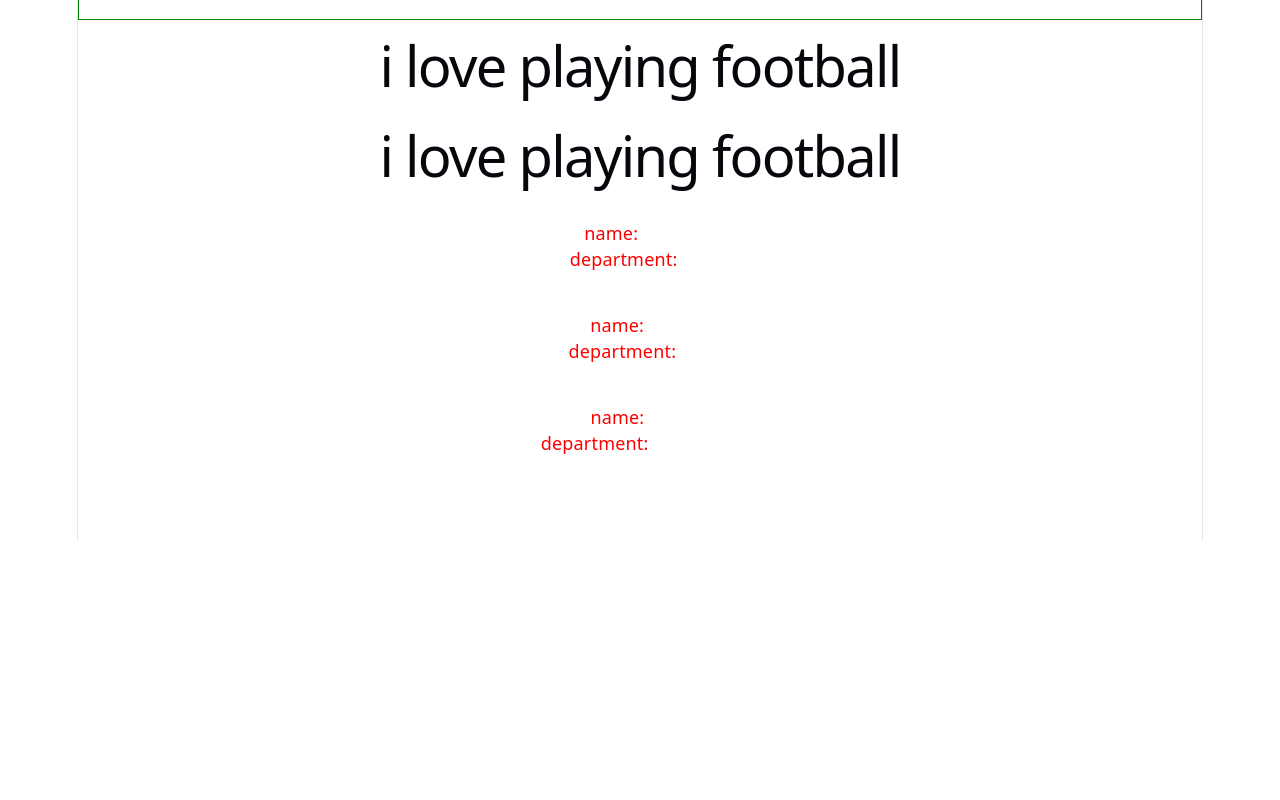
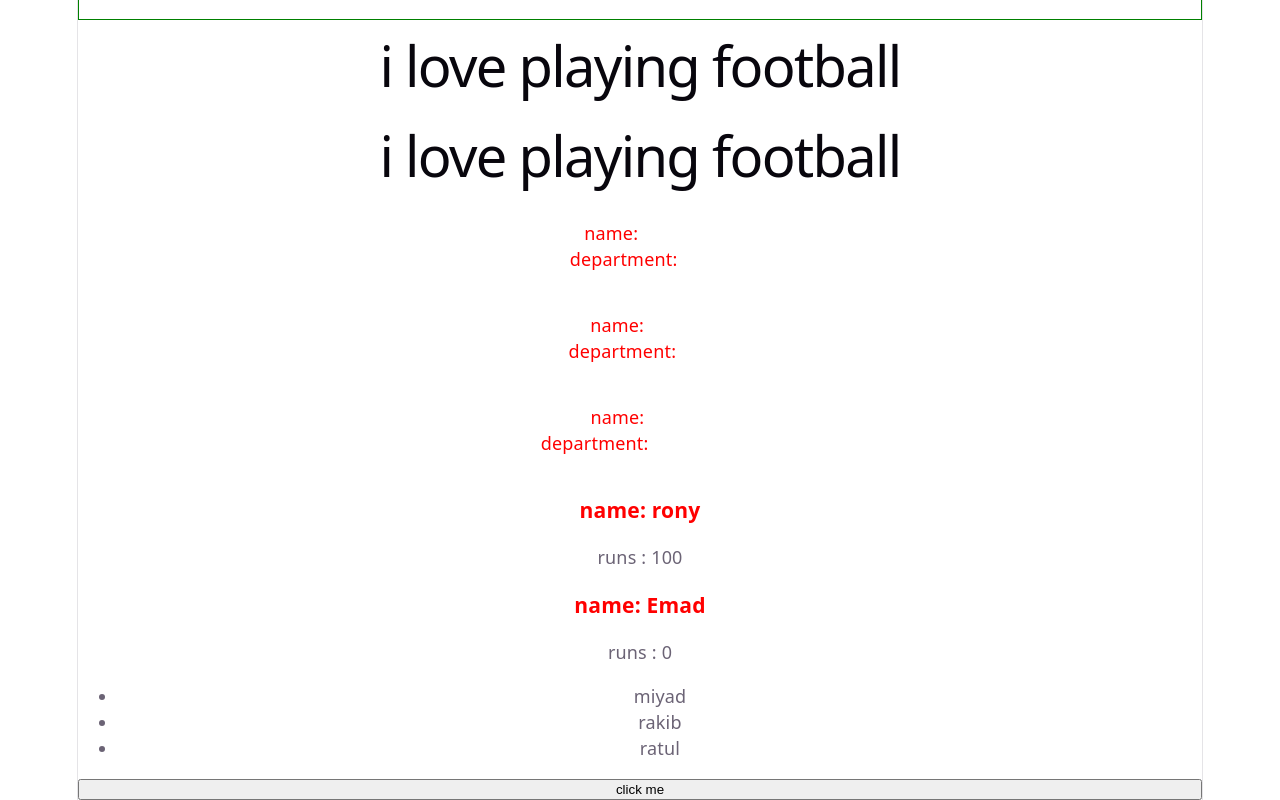
Before and after one commit to MiyadurRahman/reactjs, a React (Vite) app: page / in a window 1280 px wide. Shown: the part 259-1059 px from the top of the page. Before the commit the page ends 800 px from the top, so only its background shows below. Built offline with nearby package versions, Linux system fonts and the light colour scheme.

Commit message:
took the basic idea aboout prop

```diff
--- a/src/App.jsx
+++ b/src/App.jsx
@@ -2,7 +2,11 @@
 import './App.css'
 
 function App() {
+  const array = ["miyad", "rakib", "ratul"]
 
+  function showMessage(){
+    alert("button clicked");
+  }
 
   return (
     <>
@@ -15,11 +19,15 @@ function App() {
       <Student name="miyad" dep="cse"></Student>
       <Student name="siam" dep="EEE"></Student>
       <Student name="ratul" dep='pharmacy'></Student>
+      <Player name="rony" runs="100"></Player>
+      <Player name="Emad" ></Player>
 
-
+      <User skills={array}></User>
+      <Button buttonclick={showMessage} ></Button>
     </>
   )
 }
+
 
 //another component
 function Person() {
@@ -45,6 +53,9 @@ function Person() {
     </>
   )
 }
+
+
+
 function Sports() {
   const love = "football"
   return (
@@ -55,15 +66,20 @@ function Sports() {
     </>
   )
 }
+
+
+
+//props passed data from parrent to child
 function Student(props) {
-const stustyle={
-  color:'red',
-  padding:'20px'
-}
+  console.log(props);//showing in console
+  const stustyle = {
+    color: 'red',
+    padding: '20px'
+  }
   return (
     <div style={stustyle}>
-      <p>name: <span style={{color:"white"}}>{props.name}</span></p>
-      <p>department: <span style={{color:"white"}}>{props.dep}</span></p>
+      <p>name: <span style={{ color: "white" }}>{props.name}</span></p>
+      <p>department: <span style={{ color: "white" }}>{props.dep}</span></p>
 
 
     </div>
@@ -71,4 +87,74 @@ const stustyle={
   )
 }
 
+
+
+
+
+//array props
+function User({ skills }) {
+  return (
+    <ul>
+      {skills.map((skill) => (
+        <li key={skill}>{skill}</li>
+      ))}
+    </ul>
+  );
+}
+
+
+
+
+//function props
+function Button({buttonclick}){
+return(
+<>
+<button onClick={buttonclick}>
+  click me
+</button>
+
+
+
+
+</>
+
+
+)
+
+
+}
+
+
+
+//destructuring
+// const { name,tech}={name: 'miyad', dep: 'cse'}
+// console.log(name);
+
+function Player({ name, runs = 0 }) {
+  return (
+
+    <div className="student">
+
+      <h3 style={{ color: 'red' }}>name: {name}</h3>
+      <p>runs : {runs}</p>
+
+
+    </div>
+
+
+
+
+
+
+
+  )
+
+
+
+}
+
+
+
+
+
 export default App
```
